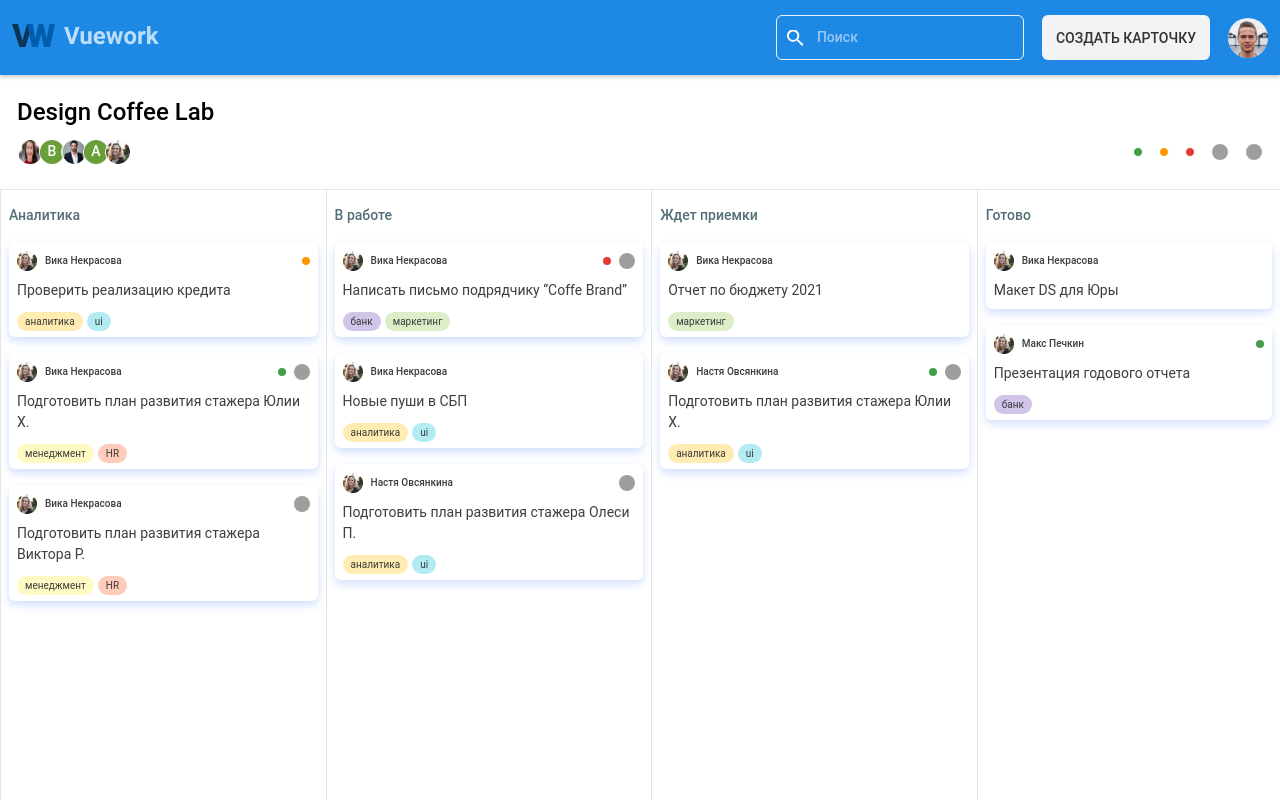
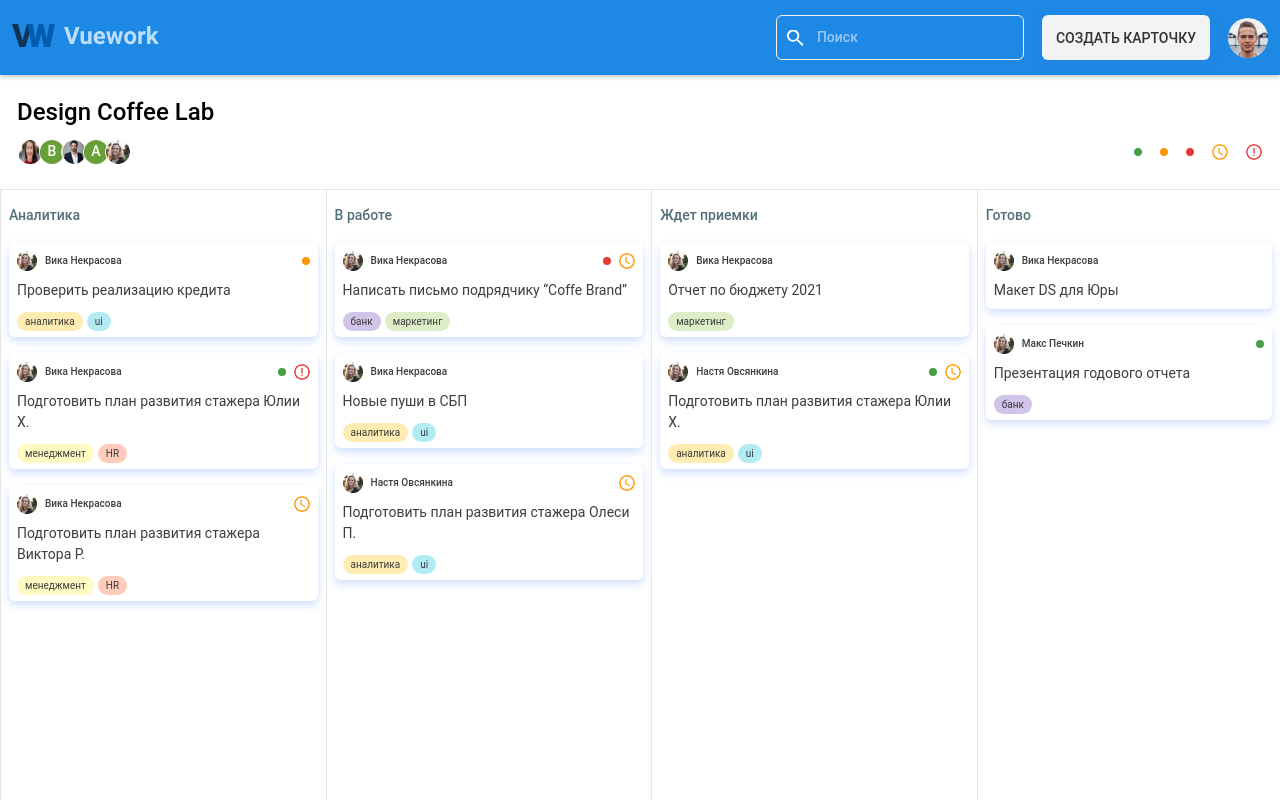
Before and after one commit to htmlacademy/vue-third-work-source, a Vue app in the folder course/section1/frontend/: page / in a window 1280 px wide. Built offline with nearby package versions, Linux system fonts and the light colour scheme; grey boxes are pictures that could not be loaded.

Commit message:
Fix background image path

```diff
--- a/course/section1/frontend/src/router/index.js
+++ b/course/section1/frontend/src/router/index.js
@@ -1,7 +1,7 @@
 import { createRouter, createWebHistory } from "vue-router";
 
 const router = createRouter({
-  history: createWebHistory(),
+  history: createWebHistory(import.meta.env.BASE_URL),
   routes: [],
 });
 
--- a/course/section1/frontend/src/views/HomeView.vue
+++ b/course/section1/frontend/src/views/HomeView.vue
@@ -548,7 +548,7 @@
       width: 16px;
       height: 16px;
 
-      background-image: url("../img/status-time.svg");
+      background-image: url("@/assets/img/status-time.svg");
       background-repeat: no-repeat;
       background-size: cover;
     }
@@ -557,7 +557,7 @@
       width: 16px;
       height: 16px;
 
-      background-image: url("../img/status-alert.svg");
+      background-image: url("@/assets/img/status-alert.svg");
       background-repeat: no-repeat;
       background-size: cover;
     }
@@ -730,7 +730,7 @@
       width: 16px;
       height: 16px;
 
-      background-image: url("../img/status-time.svg");
+      background-image: url("@/assets/img/status-time.svg");
       background-repeat: no-repeat;
       background-size: cover;
     }
@@ -739,7 +739,7 @@
       width: 16px;
       height: 16px;
 
-      background-image: url("../img/status-alert.svg");
+      background-image: url("@/assets/img/status-alert.svg");
       background-repeat: no-repeat;
       background-size: cover;
     }
```
Also changed, not shown: course/section1/frontend/src/assets/img/status-alert.svg (added), course/section1/frontend/src/assets/img/status-time.svg (added).
